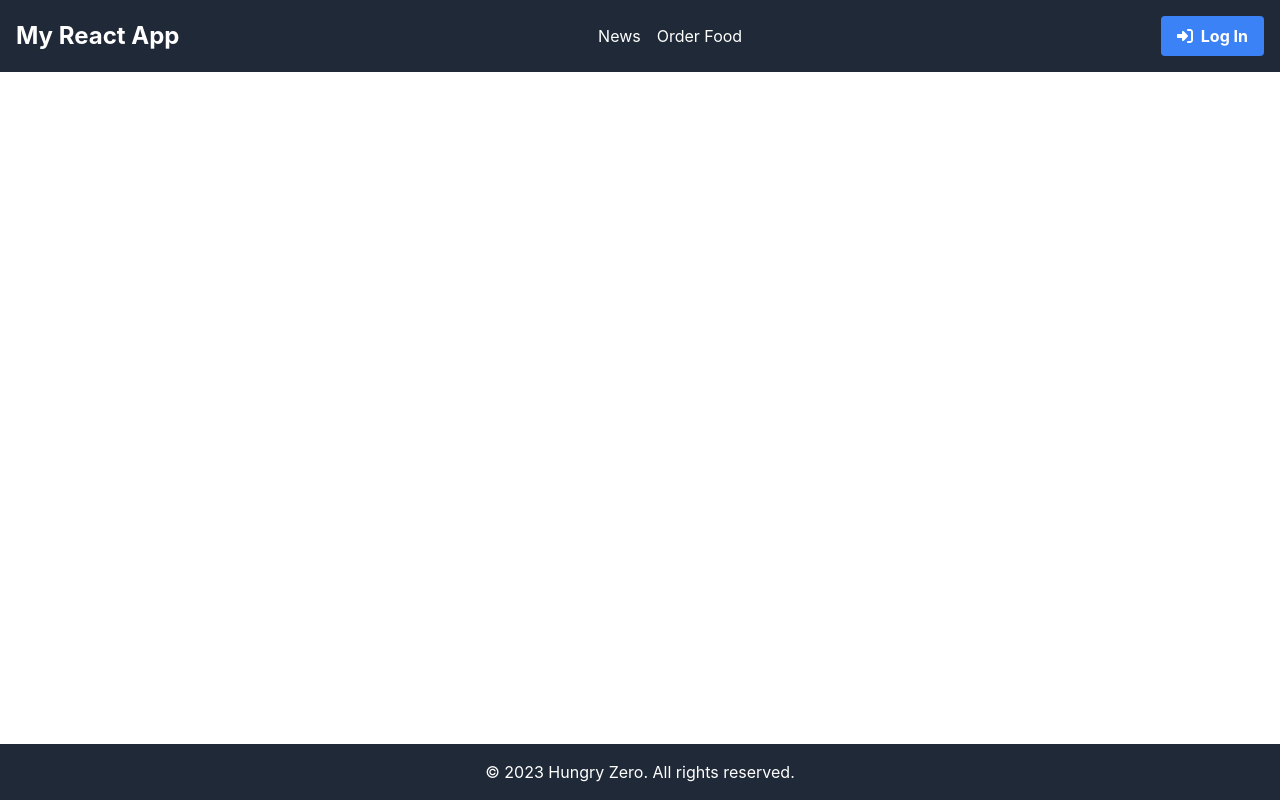
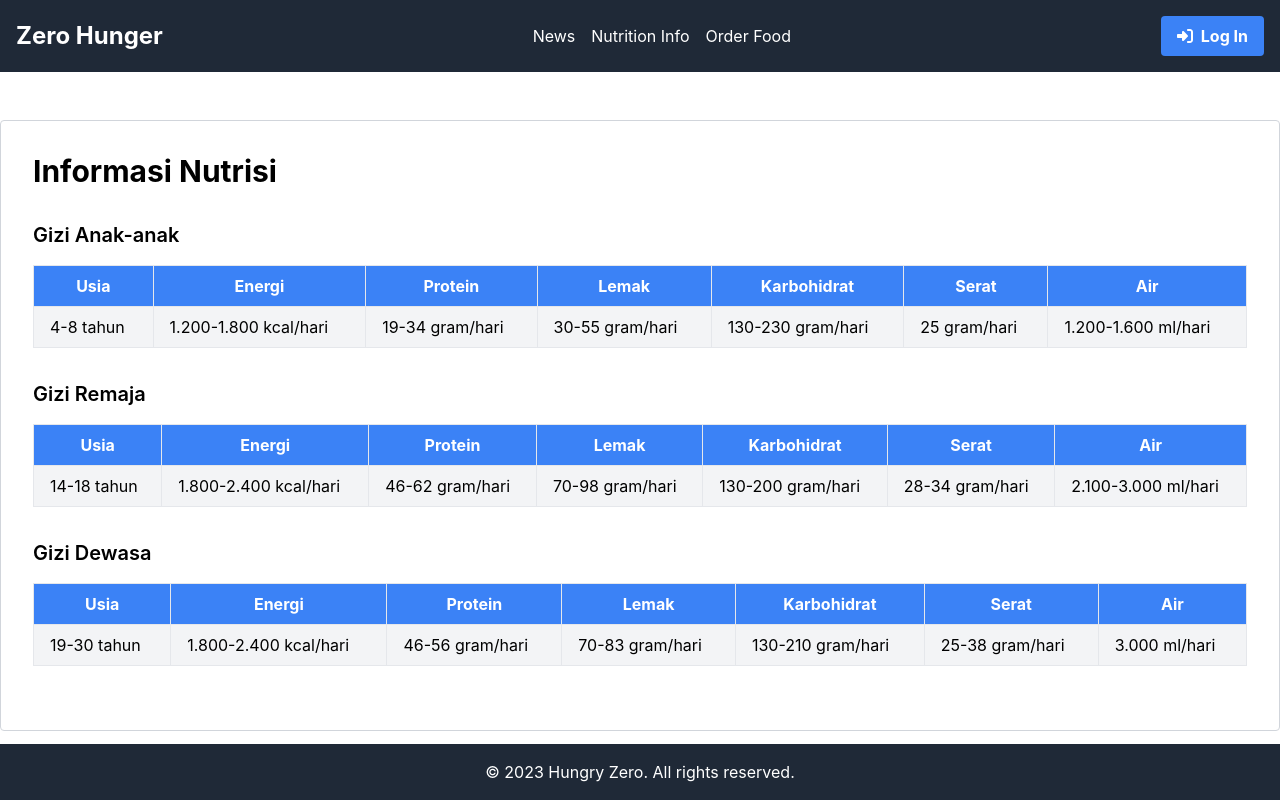
Before and after one commit to reynaldofang/final_project_group_o, a React (Create React App) app in the folder frontend/: page /nutrition-info in a window 1280 px wide. Built offline with nearby package versions, Linux system fonts and the light colour scheme.

Commit message:
#18 tampilan gizi makanann

```diff
--- a/frontend/src/App.js
+++ b/frontend/src/App.js
@@ -5,6 +5,7 @@ import Header from "./components/Header";
 import News from "./components/news/Newsgrids";
 import Footer from "./components/Footer";
 import Order from "./components/order/Order";
+import NutritionInfo from "./components/Nutrition/NutritionInfo";
 
 const App = () => {
   return (
@@ -12,6 +13,7 @@ const App = () => {
       <Header />
       <Routes>
         <Route path="/news" element={<News />} />
+        <Route path="/nutrition-info" element={<NutritionInfo />} />
         <Route path="/order-food" element={<Order />} />
       </Routes>
       <Footer />
--- a/frontend/src/components/Header.js
+++ b/frontend/src/components/Header.js
@@ -9,11 +9,14 @@ const Header = () => {
     <header className="bg-gray-800 p-4 text-white">
       <div className="container mx-auto flex justify-between items-center">
         <div>
-          <h1 className="text-2xl font-bold">My React App</h1>
+          <h1 className="text-2xl font-bold">Zero Hunger</h1>
         </div>
         <nav className="flex space-x-4">
           <NavLink to="/news" className="text-white hover:text-gray-300">
             News
+          </NavLink>
+          <NavLink to="/nutrition-info" className="text-white hover:text-gray-300">
+            Nutrition Info
           </NavLink>
           <NavLink to="/order-food" className="text-white hover:text-gray-300">
             Order Food
--- /dev/null
+++ b/frontend/src/components/Nutrition/NutritionInfo.js
@@ -0,0 +1,97 @@
+// NutritionInfo.js
+import React from "react";
+
+const NutritionInfo = () => {
+  const nutritionData = {
+    anak: {
+      title: "Gizi Anak-anak",
+      items: [
+        {
+          age: "4-8 tahun",
+          energy: "1.200-1.800 kcal/hari",
+          protein: "19-34 gram/hari",
+          fat: "30-55 gram/hari",
+          carbohydrates: "130-230 gram/hari",
+          fiber: "25 gram/hari",
+          water: "1.200-1.600 ml/hari",
+        },
+      ],
+    },
+    remaja: {
+      title: "Gizi Remaja",
+      items: [
+        {
+          age: "14-18 tahun",
+          energy: "1.800-2.400 kcal/hari",
+          protein: "46-62 gram/hari",
+          fat: "70-98 gram/hari",
+          carbohydrates: "130-200 gram/hari",
+          fiber: "28-34 gram/hari",
+          water: "2.100-3.000 ml/hari",
+        },
+      ],
+    },
+    dewasa: {
+      title: "Gizi Dewasa",
+      items: [
+        {
+          age: "19-30 tahun",
+          energy: "1.800-2.400 kcal/hari",
+          protein: "46-56 gram/hari",
+          fat: "70-83 gram/hari",
+          carbohydrates: "130-210 gram/hari",
+          fiber: "25-38 gram/hari",
+          water: "3.000 ml/hari",
+        },
+      ],
+    },
+  };
+
+  return (
+    <div className="container mx-auto mt-12 mb-12 p-8 border border-gray-300 rounded">
+      <h2 className="text-3xl font-bold mb-4">Informasi Nutrisi</h2>
+
+      <div className="mt-8">
+        {Object.keys(nutritionData).map((category) => (
+          <div key={category} className="mb-8">
+            <h3 className="text-xl font-semibold mb-4">
+              {nutritionData[category].title}
+            </h3>
+
+            <table className="w-full border border-gray-300">
+              <thead className="bg-blue-500 text-white">
+                <tr>
+                  <th className="py-2 px-4 border">Usia</th>
+                  <th className="py-2 px-4 border">Energi</th>
+                  <th className="py-2 px-4 border">Protein</th>
+                  <th className="py-2 px-4 border">Lemak</th>
+                  <th className="py-2 px-4 border">Karbohidrat</th>
+                  <th className="py-2 px-4 border">Serat</th>
+                  <th className="py-2 px-4 border">Air</th>
+                </tr>
+              </thead>
+              <tbody>
+                {nutritionData[category].items.map((item, index) => (
+                  <tr
+                    key={index}
+                    className={index % 2 === 0 ? "bg-gray-100" : ""}
+                  >
+                    <td className="py-2 px-4 border">{item.age}</td>
+                    <td className="py-2 px-4 border">{item.energy}</td>
+                    <td className="py-2 px-4 border">{item.protein}</td>
+                    <td className="py-2 px-4 border">{item.fat}</td>
+                    <td className="py-2 px-4 border">{item.carbohydrates}</td>
+                    <td className="py-2 px-4 border">{item.fiber}</td>
+                    <td className="py-2 px-4 border">{item.water}</td>
+                  </tr>
+                ))}
+              </tbody>
+            </table>
+          </div>
+        ))}
+      </div>
+    </div>
+  );
+};
+
+export default NutritionInfo;
--- a/frontend/src/components/news/Newsgrids.js
+++ b/frontend/src/components/news/Newsgrids.js
@@ -1,4 +1,3 @@
-// src/components/NewsGrid.js
 import React from "react";
 
 const NewsGrid = () => {
```
